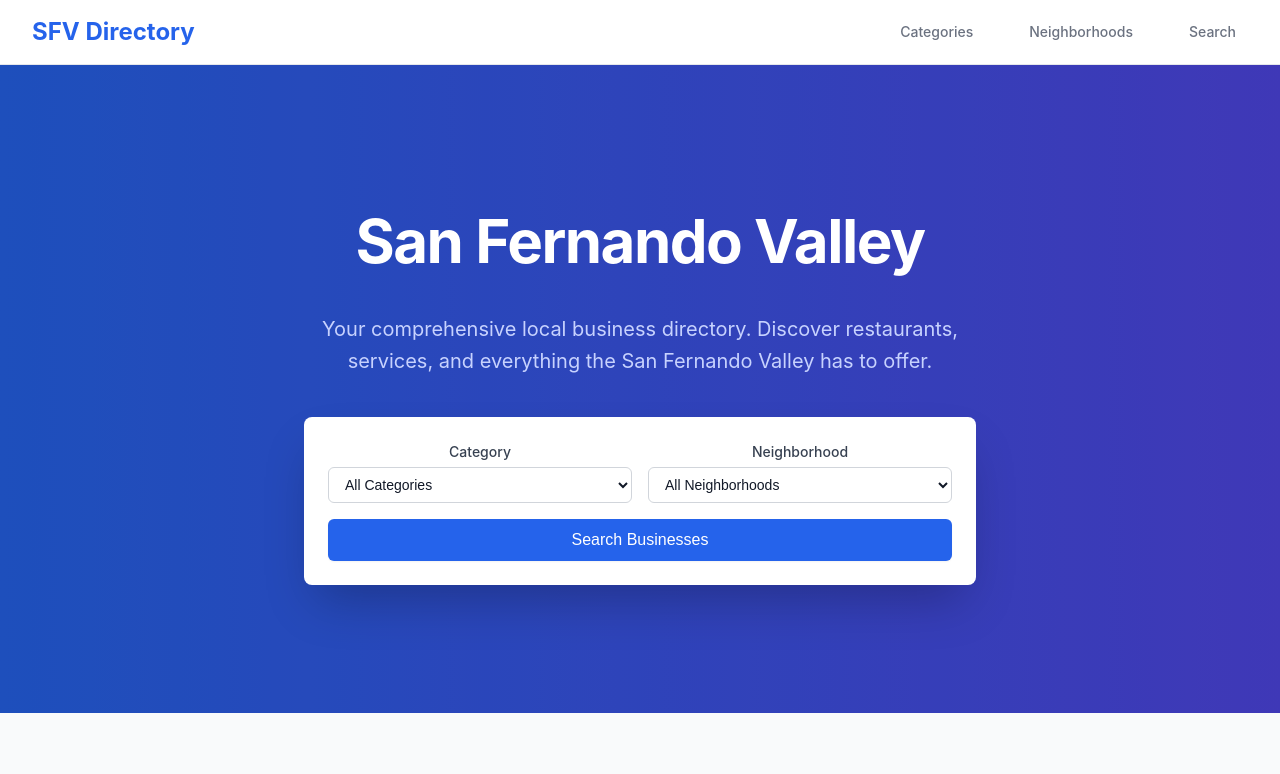
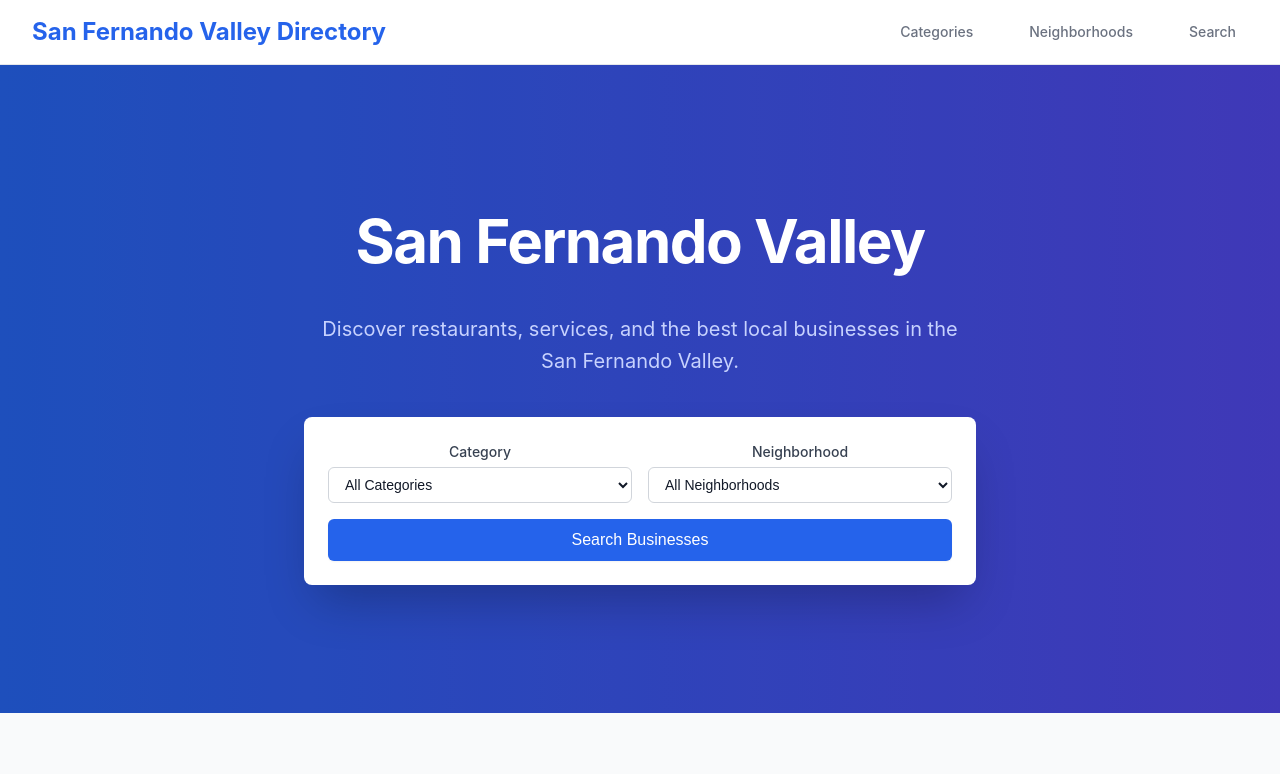
Before and after one commit to nohonick/sanfernandovalley.xyz, a plain HTML site: page index.html in a window 1280 px wide. Shown: the top 774 px of the page. Drawn offline with nearby package versions, Linux system fonts and the light colour scheme.

Commit message:
Update index.html with latest changes

```diff
--- a/index.html
+++ b/index.html
@@ -12,7 +12,7 @@
     <nav class="nav">
         <div class="container">
             <div class="nav-content">
-                <a href="#" class="nav-brand">SFV Directory</a>
+                <a href="#" class="nav-brand">San Fernando Valley Directory</a>
 
                 <div class="nav-links">
                     <a href="#categories" class="nav-link">Categories</a>
@@ -34,7 +34,7 @@
         <div class="container">
             <div class="hero-content">
                 <h1>San Fernando Valley</h1>
-                <p>Your comprehensive local business directory. Discover restaurants, services, and everything the San Fernando Valley has to offer.</p>
+                <p>Discover restaurants, services, and the best local businesses in the San Fernando Valley.</p>
 
                 <!-- Quick Search -->
                 <div class="search-container" id="search">
```
